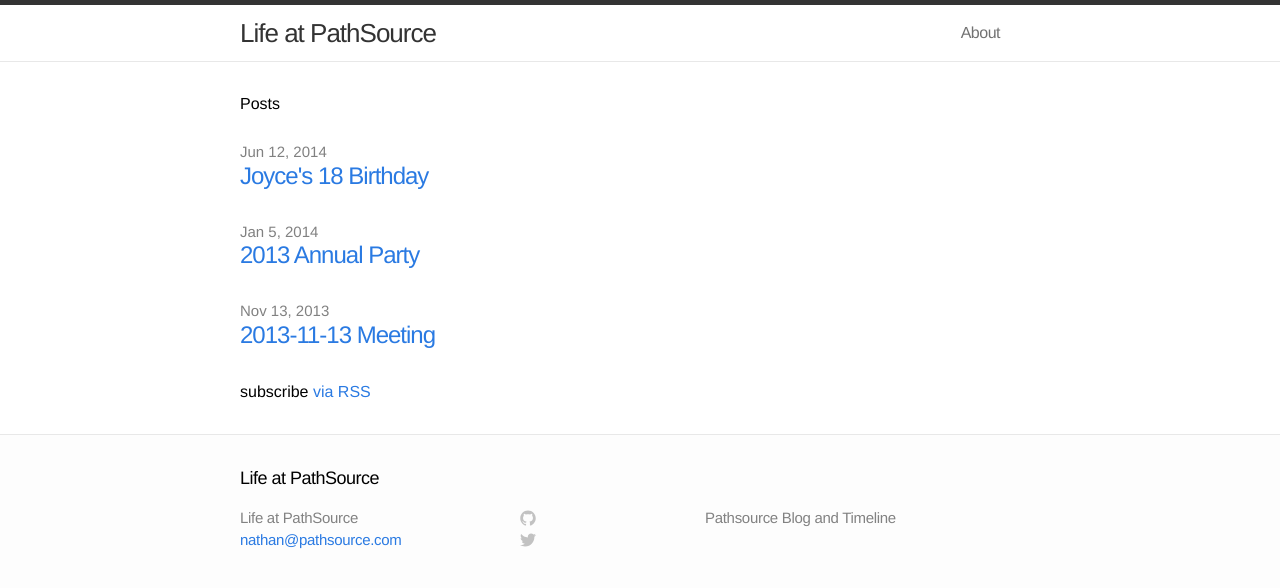
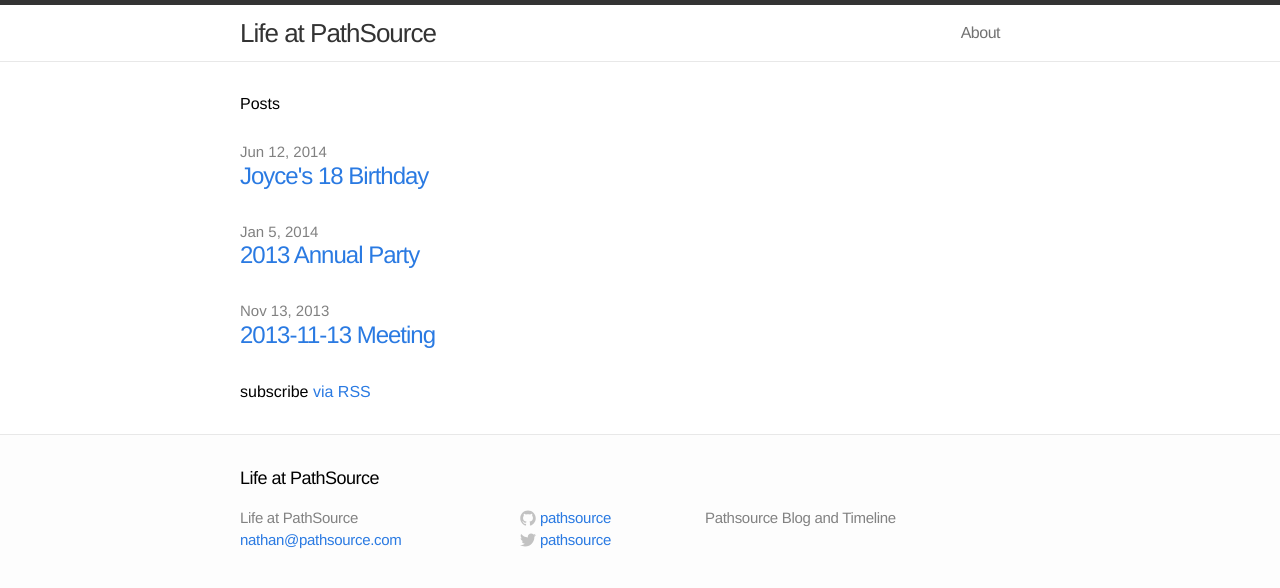
Before and after one commit to pathsource/pathsource.github.com, a Jekyll site: the page built from index.html, in a window 1280 px wide. Shown: the top 588 px of the page. Built offline with Jekyll 4.4.1, drawn with Linux system fonts in a browser that asks for light colours.

Commit message:
add username

```diff
--- a/_config.yml
+++ b/_config.yml
@@ -4,6 +4,7 @@ email: nathan@pathsource.com
 description: "Pathsource Blog and Timeline"
 baseurl: ""
 url: "http://pathsource.github.com"
+username: "pathsource"
 
 # Build settings
 markdown: kramdown
```
